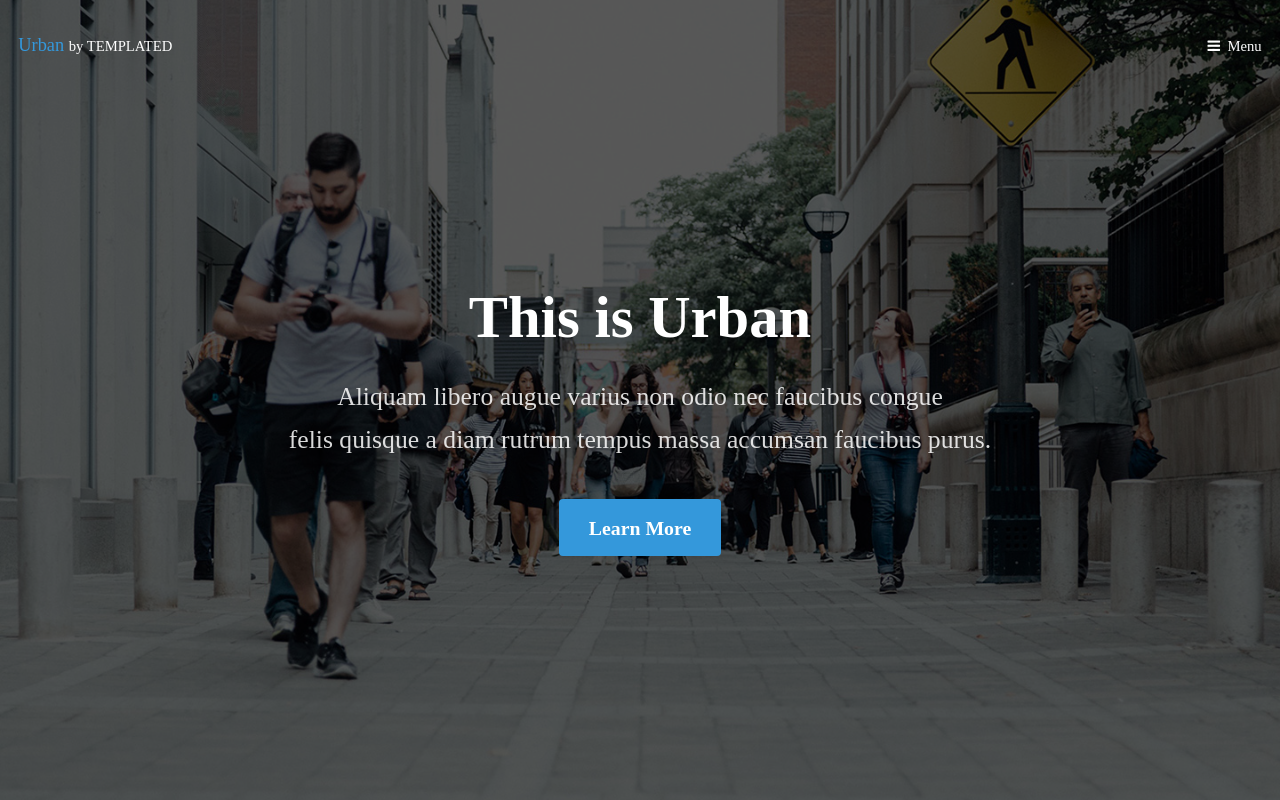
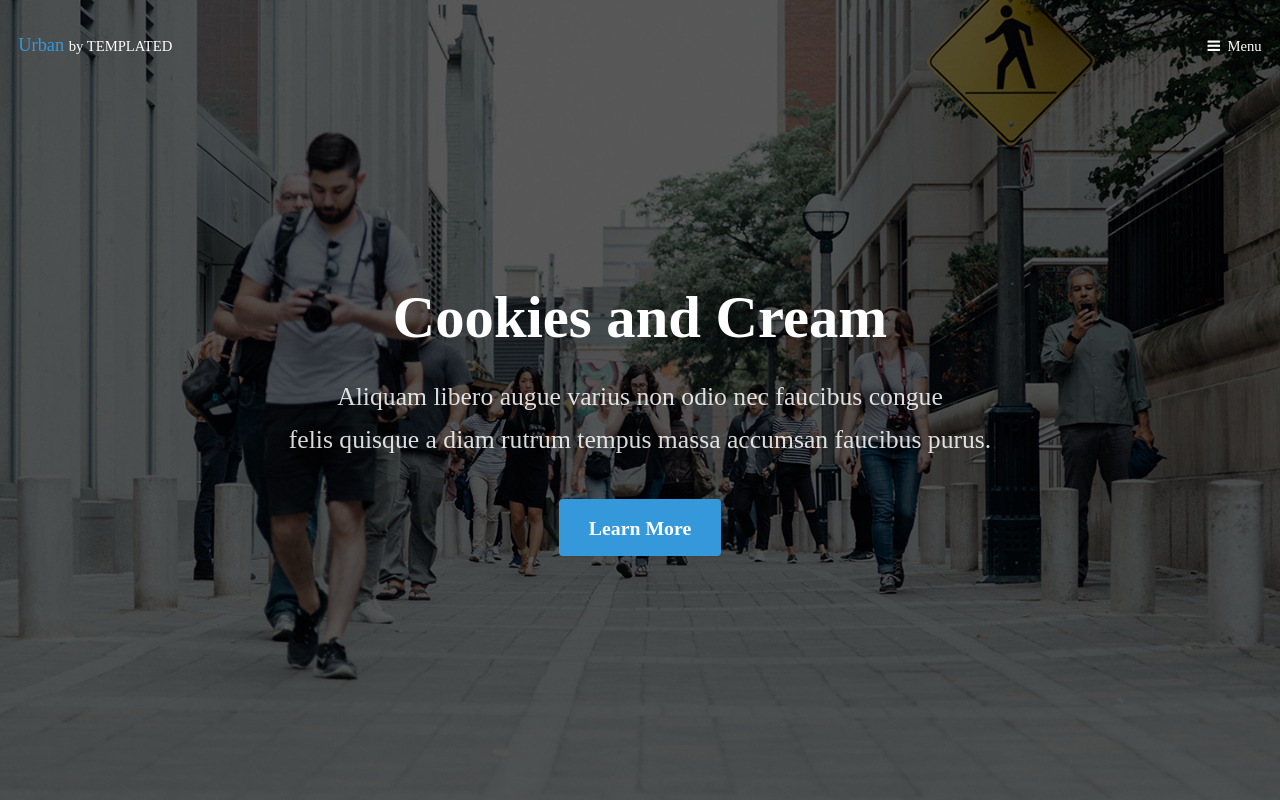
Before and after one commit to GRapoReo/GRapoReo.github.io, a plain HTML site: page index.html in a window 1280 px wide. Shown: the top 800 px of the page. Drawn offline with Linux system fonts and the light colour scheme; a web font is replaced by a local one.

Commit message:
Update index.html

```diff
--- a/index.html
+++ b/index.html
@@ -3,7 +3,7 @@
 	Urban by TEMPLATED
 	templated.co @templatedco
 	Released for free under the Creative Commons Attribution 3.0 license (templated.co/license)
---><html><head><title>Urban by TEMPLATED</title><meta charset="utf-8"><meta name="robots" content="index, follow, max-image-preview:large, max-snippet:-1, max-video-preview:-1"><meta name="viewport" content="width=device-width, initial-scale=1"><link rel="stylesheet" href="assets/css/main.css"></head><body>
+--><html><head><title>Meme Test Run</title><meta charset="utf-8"><meta name="robots" content="index, follow, max-image-preview:large, max-snippet:-1, max-video-preview:-1"><meta name="viewport" content="width=device-width, initial-scale=1"><link rel="stylesheet" href="assets/css/main.css"></head><body>
 
 		<!-- Header -->
 			<header id="header" class="alt"><div class="logo"><a href="index.html">Urban <span>by TEMPLATED</span></a></div>
@@ -12,7 +12,7 @@
 				<li><a href="generic.html">Generic</a></li>
 				<li><a href="elements.html">Elements</a></li>
 			</ul></nav><!-- Banner --><section id="banner"><div class="inner">
-					<header><h1>This is Urban</h1>
+					<header><h1>Cookies and Cream</h1>
 						<p>Aliquam libero augue varius non odio nec faucibus congue<br>felis quisque a diam rutrum tempus massa accumsan faucibus purus.</p>
 					</header><a href="#main" class="button big scrolly">Learn More</a>
 				</div>
```
